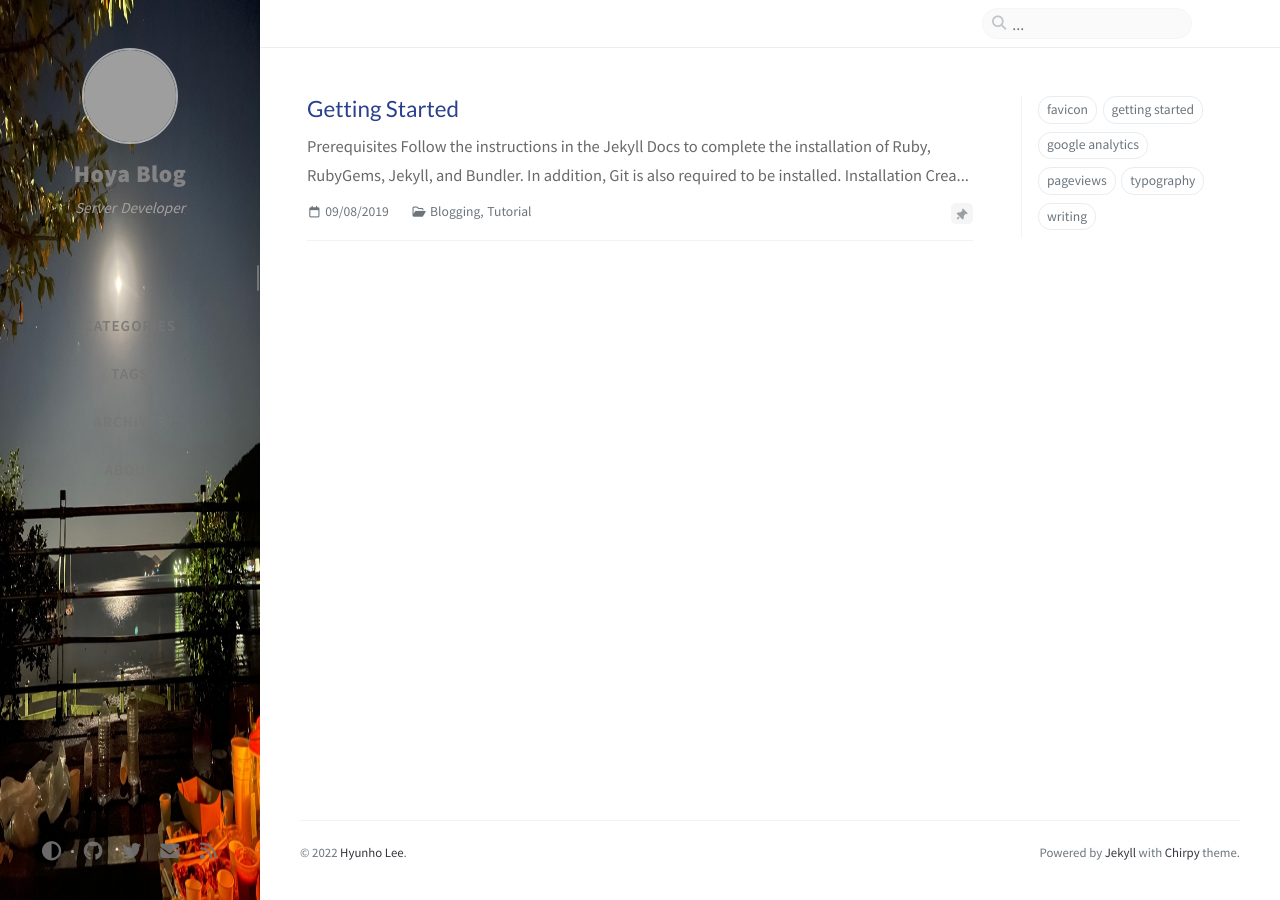
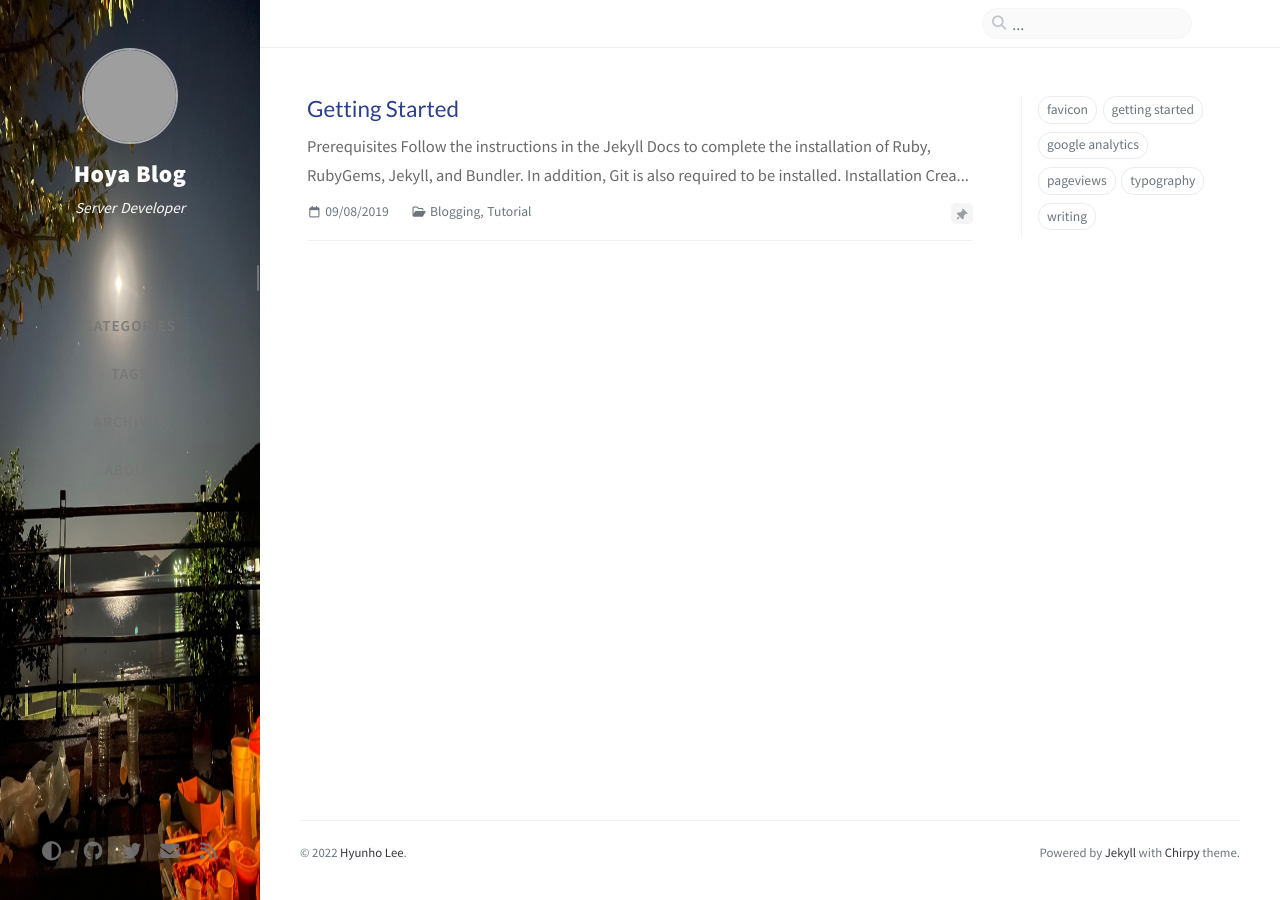
Before and after one commit to leehh312/leehh312.github.io, a Jekyll site: the page built from index.html, in a window 1280 px wide. Built offline with Jekyll 4.4.1, drawn with Linux system fonts in a browser that asks for light colours; comment, search, counter and statistics services are not loaded; grey boxes are pictures that could not be loaded.

Commit message:
no message

```diff
--- a/_sass/addon/commons.scss
+++ b/_sass/addon/commons.scss
@@ -705,13 +705,13 @@ $sidebar-display: "sidebar-display";
       font-weight: 900;
       font-size: 1.5rem;
       letter-spacing: 0.5px;
-      color: rgba(134, 133, 133, 0.99);
+      color: rgba(254, 254, 254, 99%);
     }
   }
 
   .site-subtitle {
     font-size: 95%;
-    color: var(--sidebar-muted-color);
+    color: rgba(254, 254, 254, 99%);
     line-height: 1.25rem;
     word-spacing: 1px;
     margin: 0.2rem 1.5rem 0.5rem 1.5rem;
--- a/_sass/colors/dark-typography.scss
+++ b/_sass/colors/dark-typography.scss
@@ -29,8 +29,8 @@
 
   /* Sidebar */
   --sidebar-bg: radial-gradient(circle, #242424 0%, #1d1f27 100%);
-  --sidebar-muted-color: #ffffff;
-  --sidebar-active-color: rgba(40, 122, 205, 0.8);
+  --sidebar-muted-color: #6d6c6b;
+  --sidebar-active-color: rgb(255, 255, 255, 0.8);
   --nav-cursor-color: rgb(183, 182, 182);
   --sidebar-btn-bg: rgb(117, 116, 116, 0.2);
 
```
